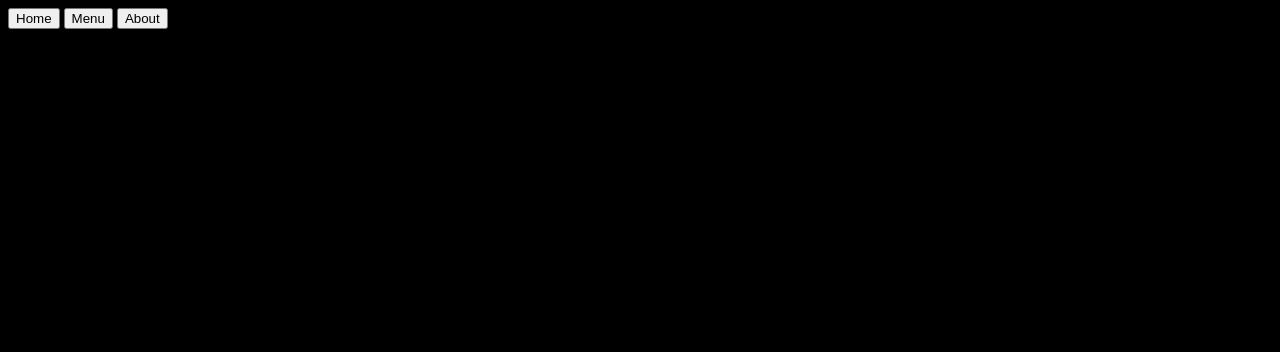
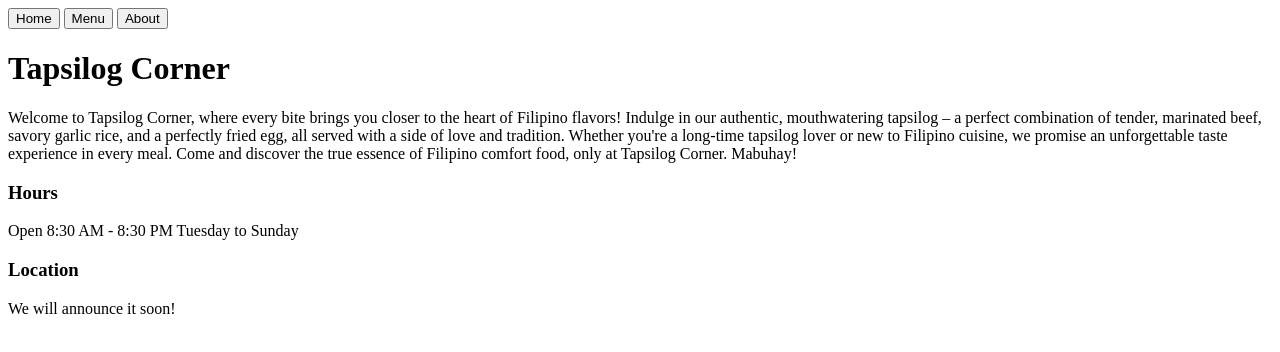
Before and after one commit to Cadz360/restaurant-page, a website built with webpack: page src/template.html in a window 1280 px wide. Built offline with nearby package versions, Linux system fonts and the light colour scheme.

Commit message:
Add main content without styles through DOM

```diff
--- a/src/index.js
+++ b/src/index.js
@@ -1,3 +1,39 @@
 import "./styles.css";
 
-console.log('Hello, this is my restaurant page')
+const mainDiv = document.querySelector('#content');
+
+
+const restaurantNameDiv = document.createElement('div');
+const restaurantName = document.createElement('h1')
+
+restaurantName.textContent = 'Tapsilog Corner'
+mainDiv.appendChild(restaurantNameDiv)
+restaurantNameDiv.appendChild(restaurantName)
+
+const welcomeMessageDiv = document.createElement('div');
+const welcomeMessage = document.createElement('p')
+
+mainDiv.appendChild(welcomeMessageDiv)
+welcomeMessageDiv.appendChild(welcomeMessage)
+welcomeMessage.textContent = "Welcome to Tapsilog Corner, where every bite brings you closer to the heart of Filipino flavors! Indulge in our authentic, mouthwatering tapsilog – a perfect combination of tender, marinated beef, savory garlic rice, and a perfectly fried egg, all served with a side of love and tradition. Whether you're a long-time tapsilog lover or new to Filipino cuisine, we promise an unforgettable taste experience in every meal. Come and discover the true essence of Filipino comfort food, only at Tapsilog Corner. Mabuhay!"
+
+const restaurantHoursDiv = document.createElement('div');
+const restaurantHoursHeader = document.createElement('h3');
+const restaurantHours = document.createElement('p');
+
+restaurantHoursHeader.textContent = 'Hours'
+restaurantHours.textContent = 'Open 8:30 AM - 8:30 PM Tuesday to Sunday'
+mainDiv.appendChild(restaurantHoursDiv)
+restaurantHoursDiv.appendChild(restaurantHoursHeader)
+restaurantHoursDiv.appendChild(restaurantHours)
+
+const restaurantLocationDiv = document.createElement('div');
+const restaurantLocationHeader = document.createElement('h3')
+const restaurantLocation = document.createElement('p')
+
+restaurantLocationHeader.textContent = 'Location'
+restaurantLocation.textContent = 'We will announce it soon!'
+
+mainDiv.appendChild(restaurantLocationDiv)
+restaurantLocationDiv.appendChild(restaurantLocationHeader)
+restaurantLocationDiv.appendChild(restaurantLocation)
--- a/src/styles.css
+++ b/src/styles.css
@@ -1,3 +1,3 @@
 body {
-    background-color: black;
+
 }
```
